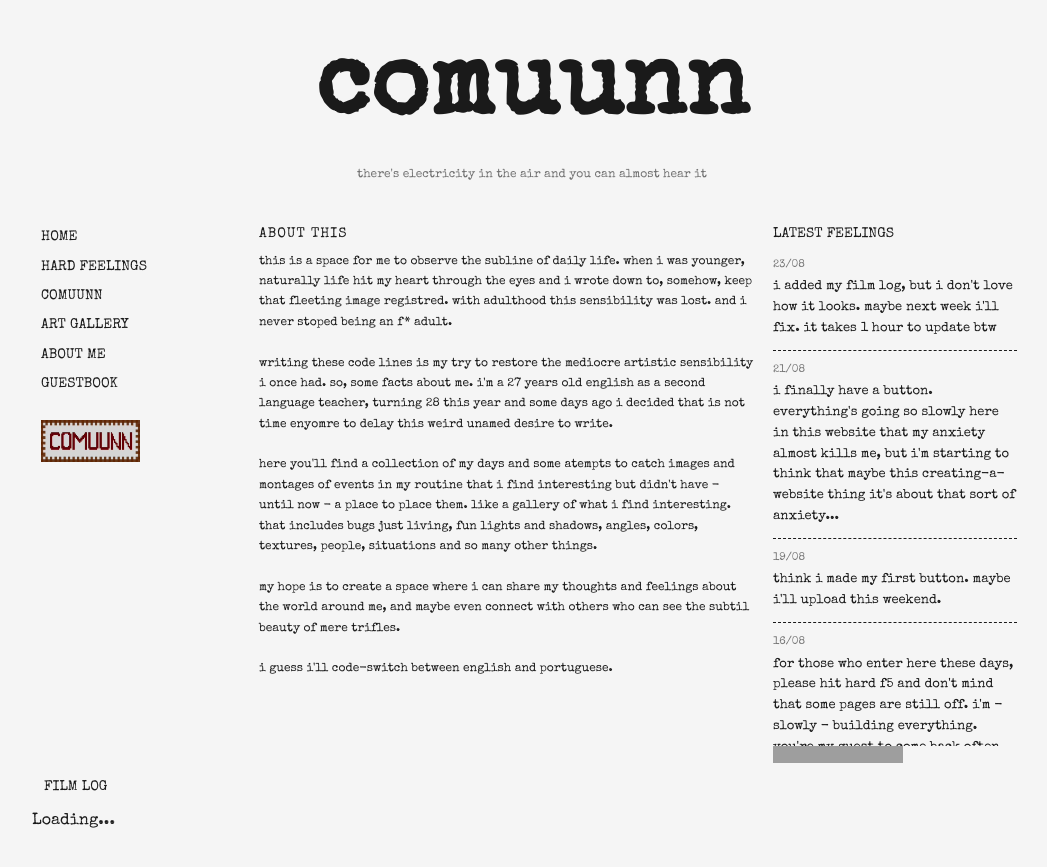
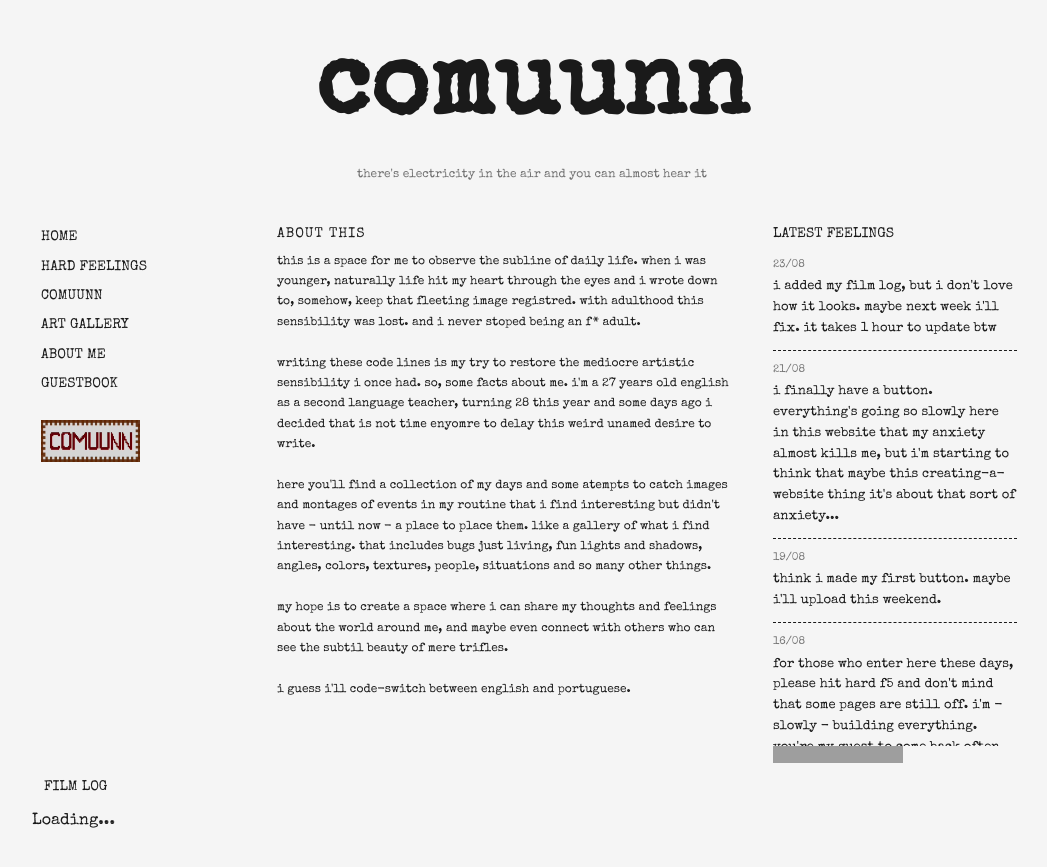
Before and after one commit to guiolhermer/comuunn, a Jekyll site: the page built from index.html, in a window 1280 px wide. Shown: the top 867 px of the page, without its empty margins (108-1155 px from the left). Built offline with Jekyll 4.4.1, drawn with Linux system fonts in a browser that asks for light colours; grey boxes are pictures that could not be loaded.

```diff
--- a/assets/style.css
+++ b/assets/style.css
@@ -73,6 +73,7 @@
   gap: 0;
   margin-top: 20px;
   align-items: stretchs;
+  gap: 18px;
 }
 
 .home-columns > * {
```
